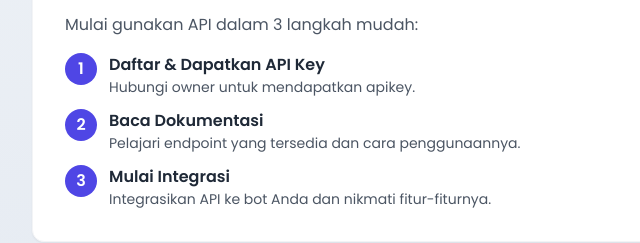
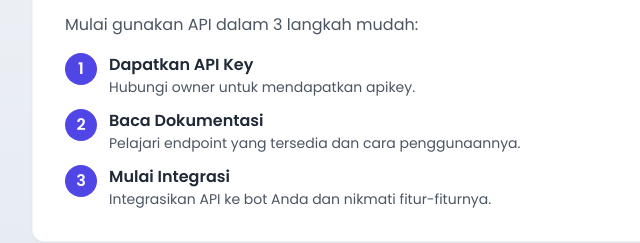
Before and after one commit to Matstoree/nyxora-api, a website: page index.html in a window 1280 px wide. Shown: the part 927-1170 px from the top of the page, 96-736 px from the left. Drawn offline with nearby package versions, Linux system fonts and the light colour scheme; no server answers.

Commit message:
Update index.html

```diff
--- a/index.html
+++ b/index.html
@@ -180,7 +180,7 @@
         <div class="flex items-start">
           <div class="w-8 h-8 bg-indigo-600 text-white rounded-full flex items-center justify-center mr-3 flex-shrink-0 font-semibold">1</div>
           <div>
-            <h4 class="font-semibold text-gray-800">Daftar & Dapatkan API Key</h4>
+            <h4 class="font-semibold text-gray-800">Dapatkan API Key</h4>
             <p class="text-sm text-gray-600">Hubungi owner untuk mendapatkan apikey.</p>
           </div>
         </div>
```
